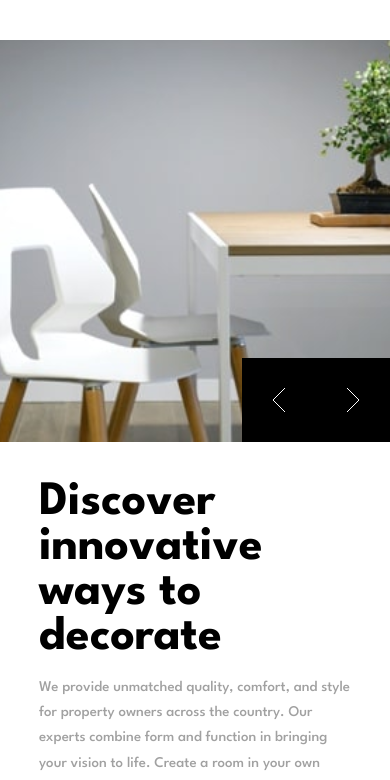
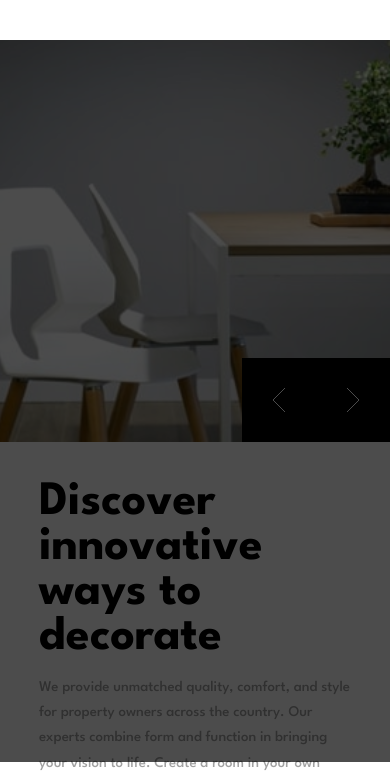
Before and after one commit to Weskio/room-homepage-w-ts, a website: page index.html in a window 390 px wide. Shown: the part 64-844 px from the top of the page. Drawn offline with Linux system fonts and the light colour scheme.

Commit message:
mobile menu effect template

```diff
--- a/index.html
+++ b/index.html
@@ -42,9 +42,8 @@
                     </ul>
                 </div>
             </div> -->
-            <div class="shadow">
 
-            </div>
+
             <div class="desktop-header">
                 <img src="./images/logo.svg" alt="" width="12%" class="mob-logo">
                 <img src="./images/icon-close.svg" alt="" class="close-btn">
@@ -70,12 +69,17 @@
 
             </div>
 
+            <div class="shadow">
+            </div>
+
 
                 <div class="button">
                     <img src="./images/icon-angle-left.svg" alt="" class="btn">
                     <img src="./images/icon-angle-right.svg" alt="" class="btn">
                 </div>
         </div>
+
+
 
         <div class="item-desc">
             <h1 id="item-desc-title">Discover innovative ways to decorate</h1>
--- a/scss/main.scss
+++ b/scss/main.scss
@@ -40,9 +40,6 @@
     display: flex;
     gap: 11%;
     padding: 6%;
-}
-.shadow{
-    display: none;
 }
 .close-btn{
     display: none;
@@ -181,7 +178,16 @@ button{
         gap: 0;
         position: fixed;
         width: 100%;
-        z-index: 10;
+        z-index: 30;
+    }
+    .shadow{
+        background-color: black;
+        padding: 120%;
+        height: 100%;
+        opacity: 70%;
+        margin-top: -50%;
+        z-index: 20;
+        position: fixed;
     }
     .mob-logo{
         display: none;
```
Also changed, not shown: scss/main.css, 1 other file.
